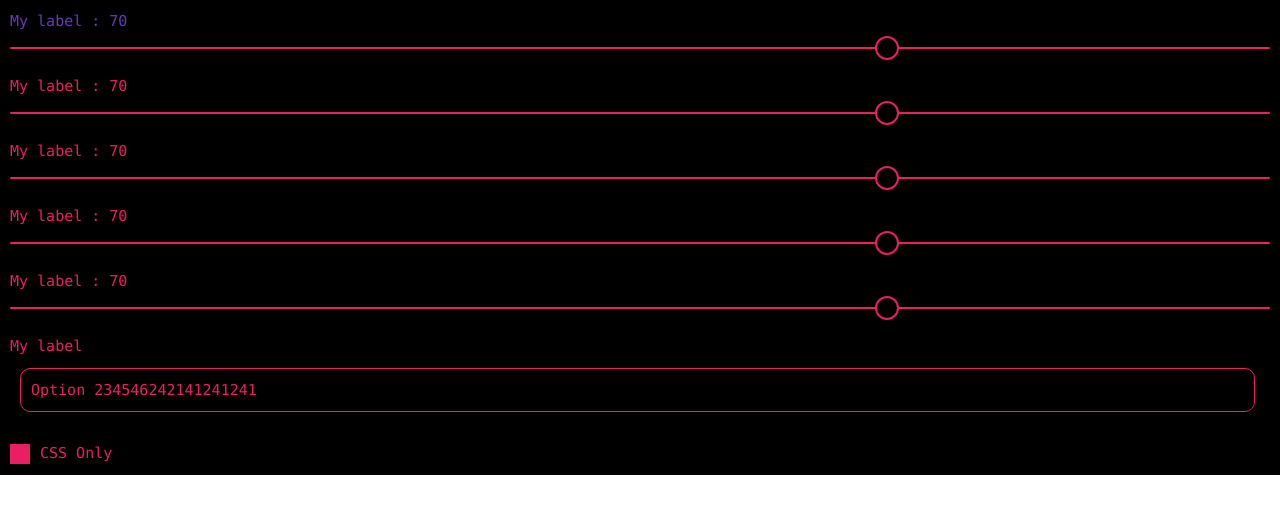
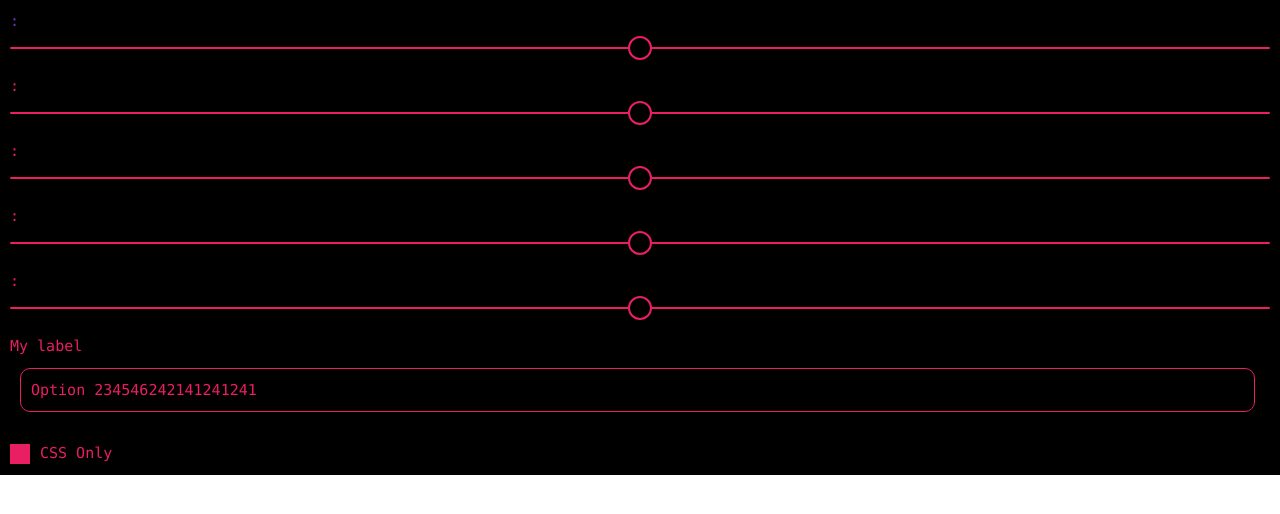
Before and after one commit to mithi/hello-3d-world, a React (Create React App) app: page / in a window 1280 px wide. Shown: the top 514 px of the page. Built offline with nearby package versions, Linux system fonts and the light colour scheme.

Commit message:
feat: Add slider props

```diff
--- a/src/input-components/slider/Slider.tsx
+++ b/src/input-components/slider/Slider.tsx
@@ -1,11 +1,23 @@
 /** @jsx jsx */
 import { jsx } from "@emotion/core"
 import { sliderCss, sliderContainerCss } from "./SliderCss"
+import sliderProps from "./type"
 
-const Slider = () => (
+const Slider = ({ value, onChange, id, label, min, max, step }: sliderProps) => (
     <div css={sliderContainerCss}>
-        <label>My label</label> : <span>70</span>
-        <input css={sliderCss} type="range" min="0" max="100" value="70" />
+        <label htmlFor={id}>{label}</label>: <span>{value}</span>
+        <input
+            {...{
+                min,
+                max,
+                step,
+                value,
+                type: "range",
+                css: sliderCss,
+                onChange: (e: React.ChangeEvent<HTMLInputElement>) =>
+                    onChange(id, Number(e.target.value)),
+            }}
+        />
     </div>
 )
 
--- /dev/null
+++ b/src/input-components/slider/type.tsx
@@ -0,0 +1,13 @@
+type sliderCallback = (id: string, value: number) => void
+
+type sliderProps = {
+    value: number
+    onChange: sliderCallback
+    id: string
+    label: string
+    min: number
+    max: number
+    step: number
+}
+
+export default sliderProps
```
